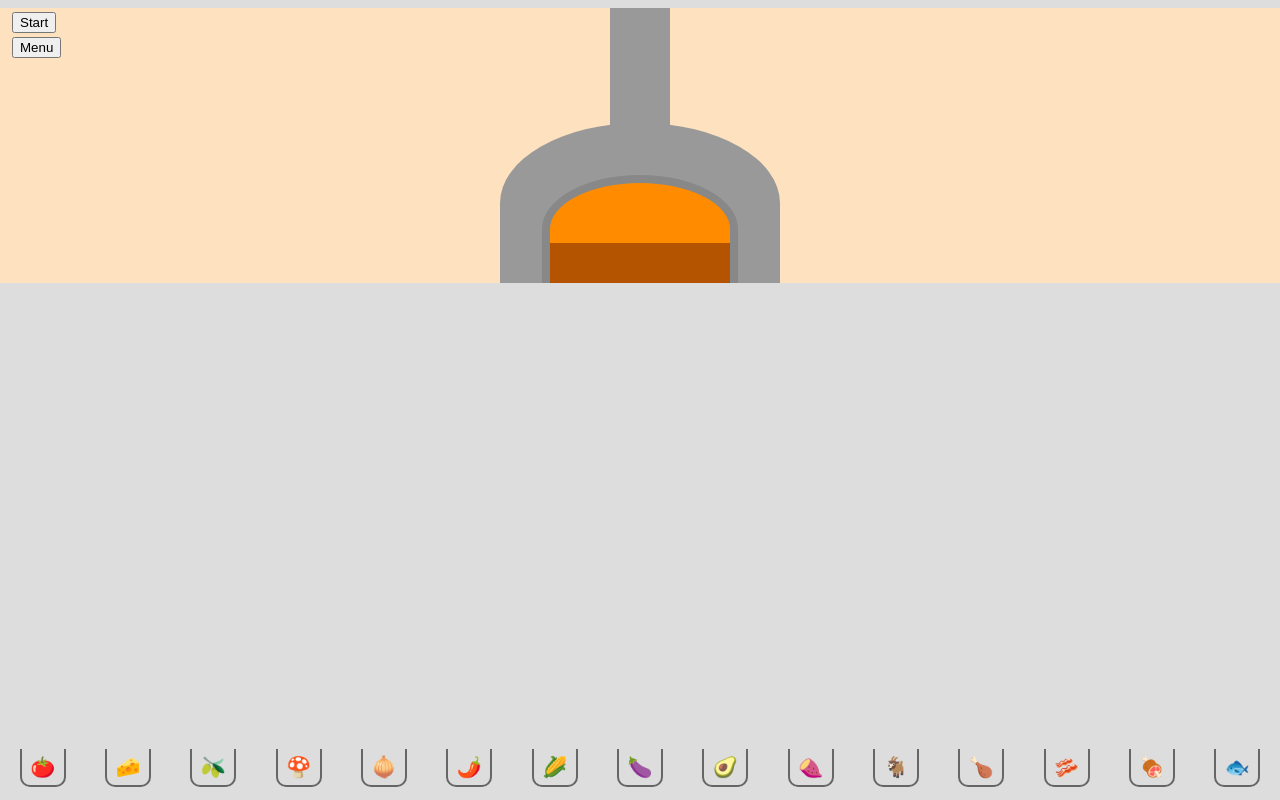
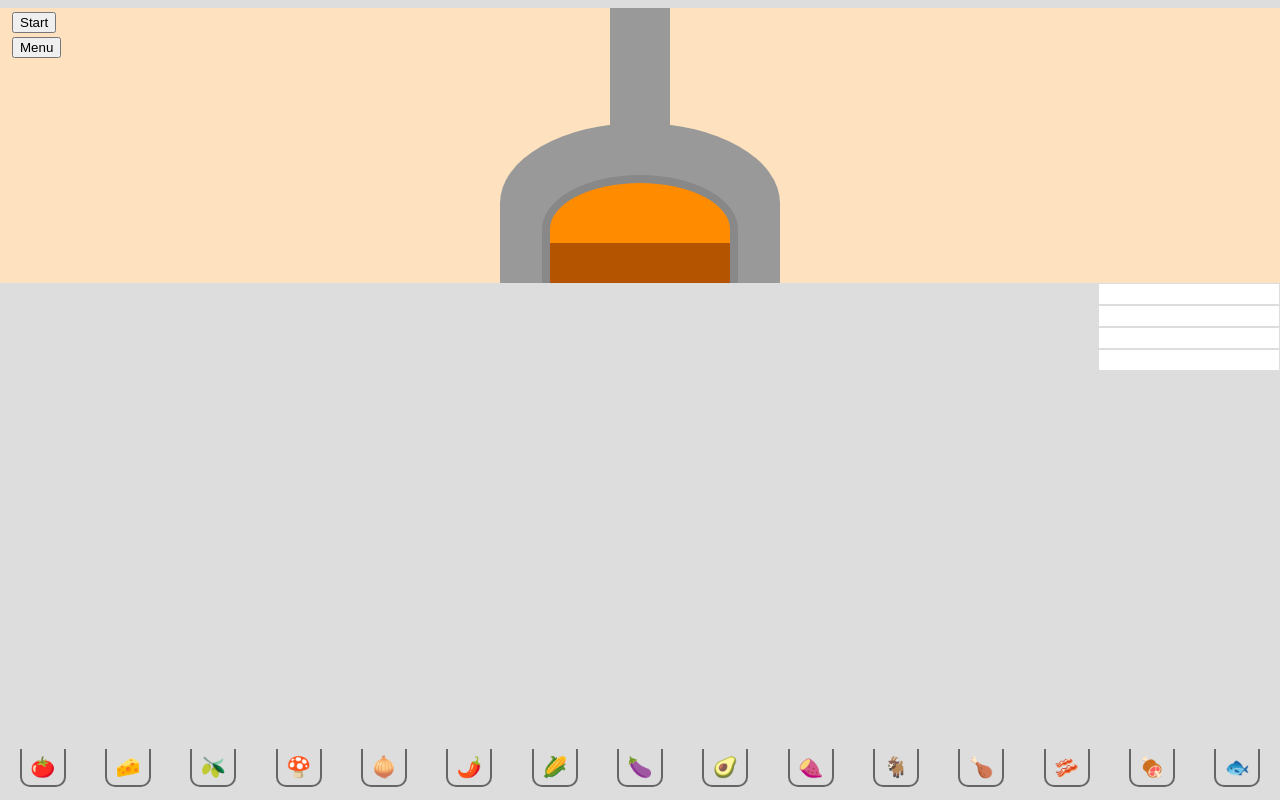
Before and after one commit to KateHoward10/pizza-restaurant-simulator, a Vue app: page / in a window 1280 px wide. Built offline with nearby package versions, Linux system fonts and the light colour scheme.

Commit message:
Add boxes

```diff
--- a/src/components/Surface.vue
+++ b/src/components/Surface.vue
@@ -17,6 +17,9 @@
       >
         {{ ingredient.icon }}
       </div>
+    </div>
+    <div class="boxes">
+      <div v-for="index in [0,1,2,3]" :key="index" class="box" />
     </div>
   </div>
 </template>
@@ -50,6 +53,7 @@ export default {
   display: flex;
   flex-direction: column;
   justify-content: space-between;
+  position: relative;
 }
 .ingredients {
   width: 100%;
@@ -79,4 +83,17 @@ export default {
   justify-content: center;
   padding: 40px;
 }
+.boxes {
+  position: absolute;
+  top: 0;
+  right: 0;
+  display: flex;
+  flex-direction: column;
+}
+.box {
+  width: 180px;
+  height: 20px;
+  border: 1px solid #ddd;
+  background-color: #fff;
+}
 </style>
```
